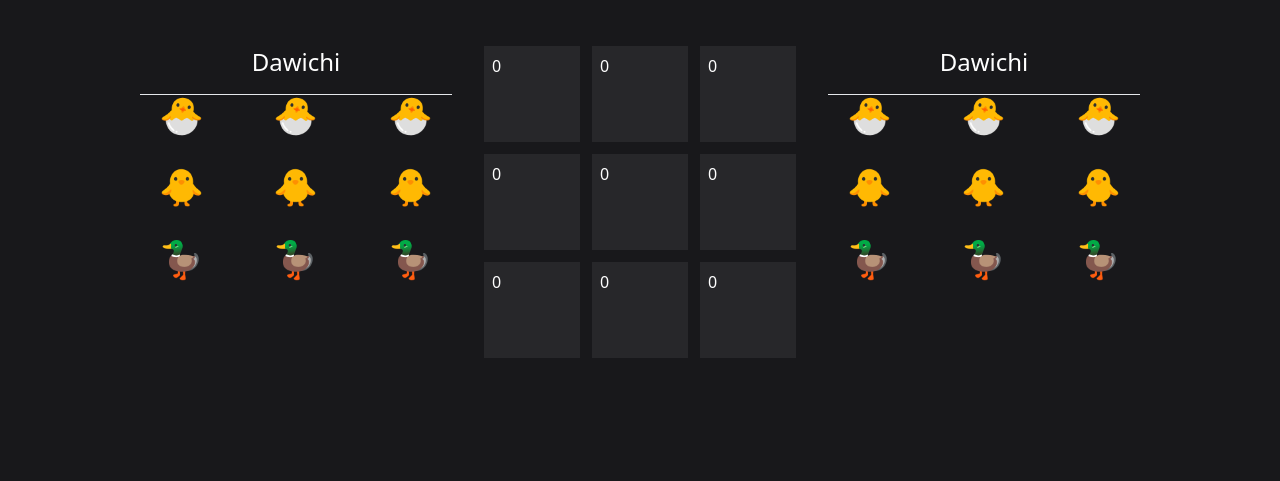
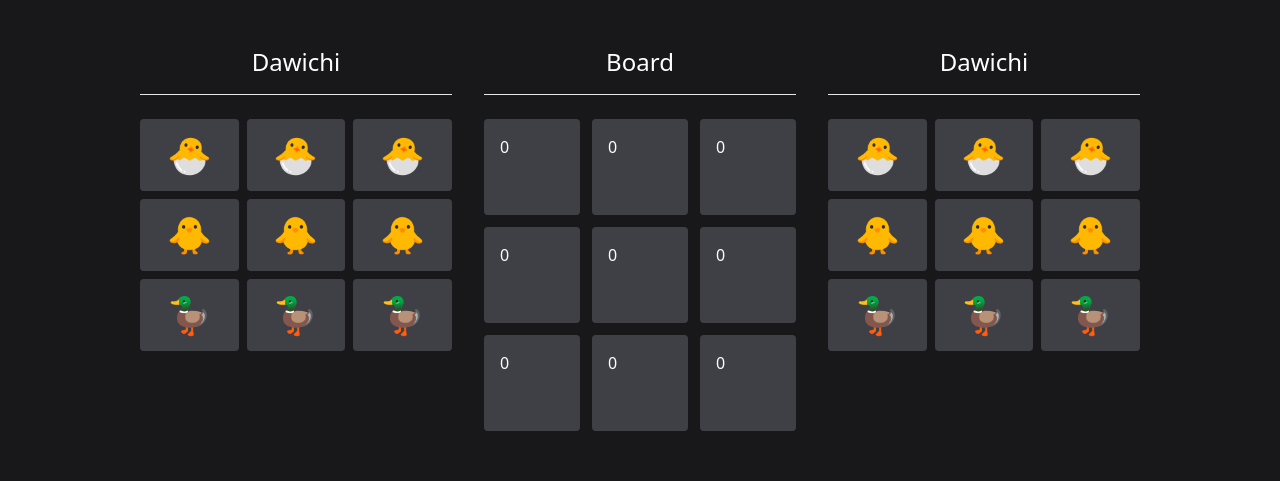
Before and after one commit to alexxwe/duckgames, a SvelteKit app: page /tictactoe in a window 1280 px wide. Shown: the part 183-664 px from the top of the page. Built offline with nearby package versions, Linux system fonts and the light colour scheme.

Commit message:
Update view

```diff
--- a/src/routes/tictactoe/+page.svelte
+++ b/src/routes/tictactoe/+page.svelte
@@ -45,27 +45,34 @@
             <aside>
                 <h2 class="pb-4 text-center text-2xl">{input1}</h2>
                 <hr />
-                <div class="grid grid-cols-3 gap-8 text-4xl">
+                <br />
+                <div class="grid grid-cols-3 gap-2 text-4xl">
                     {#each game.player1 as piece, pieceIdx}
-                        <button>
+                        <button class="rounded bg-zinc-700 p-4">
                             {matrioshkaIcons[piece.value]}
                         </button>
                     {/each}
                 </div>
             </aside>
-            <div class="grid grid-cols-3 gap-3">
-                {#each game.board as row, rowIdx}
-                    {#each row as cell, cellIdx}
-                        <div class="h-24 w-24 bg-zinc-800 p-2">{cell}</div>
+            <div>
+                <h2 class="pb-4 text-center text-2xl">Board</h2>
+                <hr />
+                <br />
+                <div class="grid grid-cols-3 gap-3">
+                    {#each game.board as row, rowIdx}
+                        {#each row as cell, cellIdx}
+                            <div class="h-24 w-24 bg-zinc-700 rounded p-4">{cell}</div>
+                        {/each}
                     {/each}
-                {/each}
+                </div>
             </div>
             <aside>
                 <h2 class="pb-4 text-center text-2xl">{input1}</h2>
                 <hr />
-                <div class="grid grid-cols-3 gap-8 text-4xl">
+                <br />
+                <div class="grid grid-cols-3 gap-2 text-4xl">
                     {#each game.player2 as piece, pieceIdx}
-                        <button>
+                        <button class="rounded bg-zinc-700 p-4">
                             {matrioshkaIcons[piece.value]}
                         </button>
                     {/each}
--- a/src/routes/tictactoe/game.ts
+++ b/src/routes/tictactoe/game.ts
@@ -5,14 +5,15 @@ type Piece = {
 }
 
 export class TicTacToe {
+    whiteTurn = true
+    player1: Piece[] = Array.from({ length: 9 }, (_, i) => ({ id: i, player: 1, value: Math.floor(i / 3) + 1 }))
+    player2: Piece[] = Array.from({ length: 9 }, (_, i) => ({ id: i, player: 2, value: Math.floor(i / 3) + 1 }))
     board: Array<Array<0 | Piece>> = [
         [0, 0, 0],
         [0, 0, 0],
         [0, 0, 0],
     ]
 
-    player1: Piece[] = Array.from({ length: 9 }, (_, i) => ({ id: i, player: 1, value: Math.floor(i / 3) + 1 }))
-    player2: Piece[] = Array.from({ length: 9 }, (_, i) => ({ id: i, player: 2, value: Math.floor(i / 3) + 1 }))
 
     move(x: number, y: number, piece: number) {
         // if (this.board[x][y]) {
```
